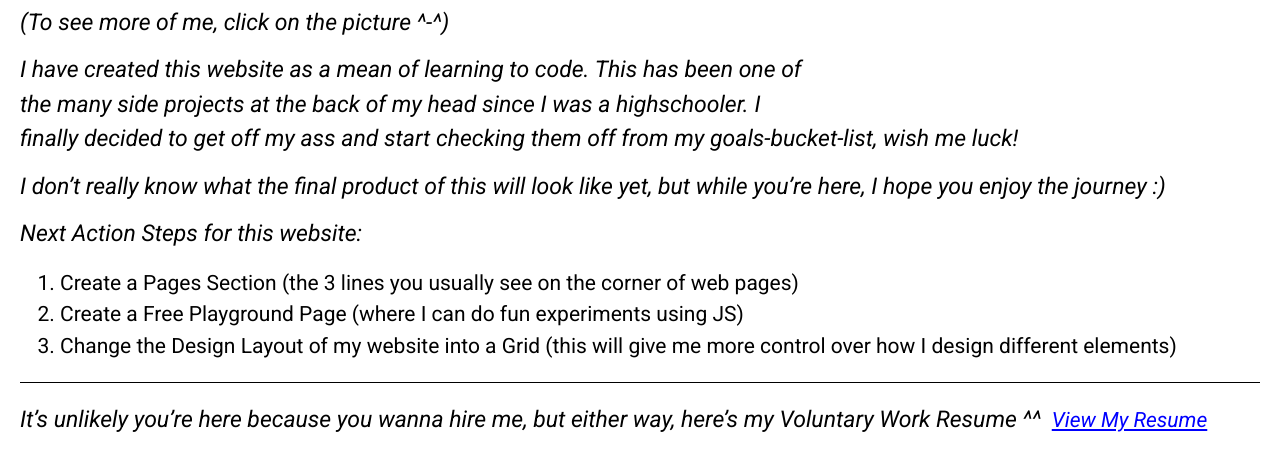
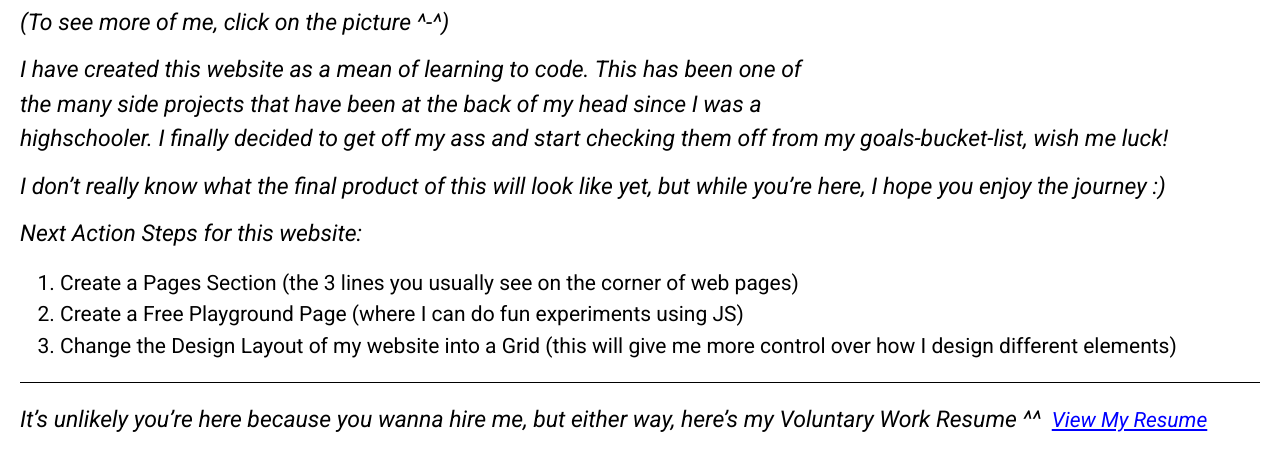
Before and after one commit to Anas-QT/anas.thebyan.github.io, a plain HTML site: page index.html in a window 1280 px wide. Shown: the part 395-866 px from the top of the page. Drawn offline with Linux system fonts and the light colour scheme; a script that the page names is missing.

Commit message:
Add files via upload

```diff
--- a/index.html
+++ b/index.html
@@ -36,9 +36,9 @@
     <p>(To see more of me, click on the picture ^-^)</p>
     <p>
       I have created this website as a mean of learning to code. This has been
-      one of the many side projects at the back of my head since I was a
-      highschooler. I finally decided to get off my ass and start checking them
-      off from my goals-bucket-list, wish me luck!
+      one of the many side projects that have been at the back of my head since
+      I was a highschooler. I finally decided to get off my ass and start
+      checking them off from my goals-bucket-list, wish me luck!
     </p>
     <p>
       I don’t really know what the final product of this will look like yet, but
```
